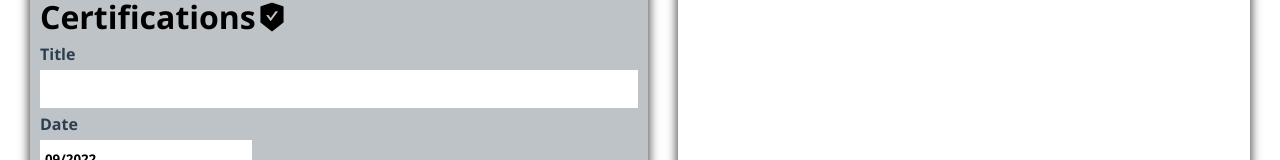
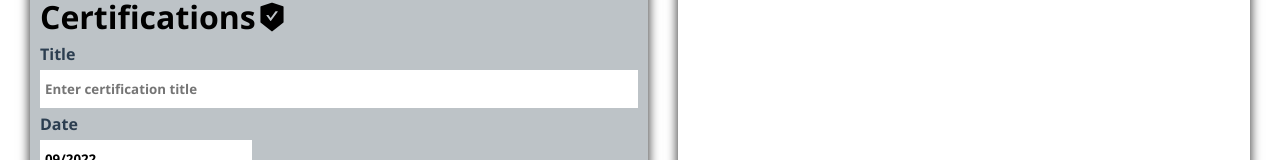
Before and after one commit to IchoubaneMed/cv-project, a React (Create React App) app: page / in a window 1280 px wide. Shown: the part 2750-2910 px from the top of the page. Built offline with nearby package versions, Linux system fonts and the light colour scheme.

Commit message:
Added placeholder inside Certifications.js file

```diff
--- a/src/components/Certifications.js
+++ b/src/components/Certifications.js
@@ -126,7 +126,7 @@ class Certifications extends Component {
                 <h1>Certifications <AiFillSafetyCertificate /></h1>
                 <form onSubmit={this.handleSubmit}>
                     <label htmlFor="title">Title</label>
-                    <input type="text" id="title" value={this.state.certification.title} onChange={this.handleChange} />
+                    <input type="text" id="title" placeholder="Enter certification title" value={this.state.certification.title} onChange={this.handleChange} />
                     <label htmlFor="date">Date</label>
                     <DatePicker
                         name="date"
```
